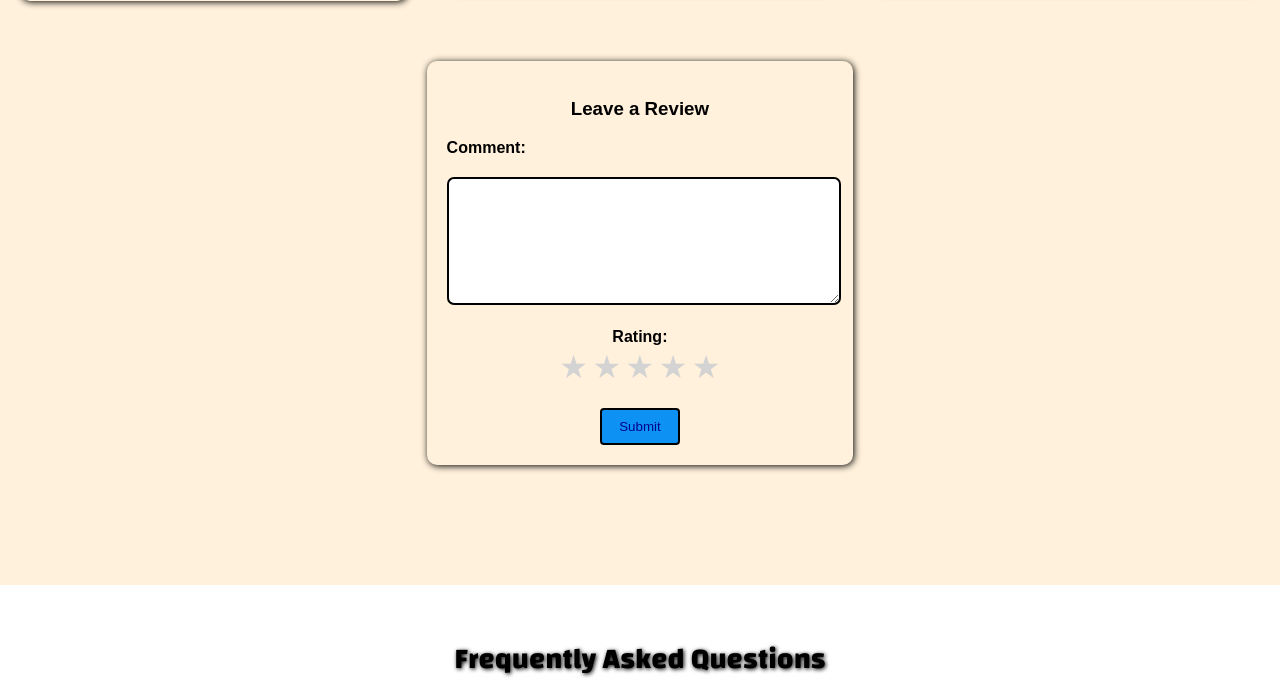
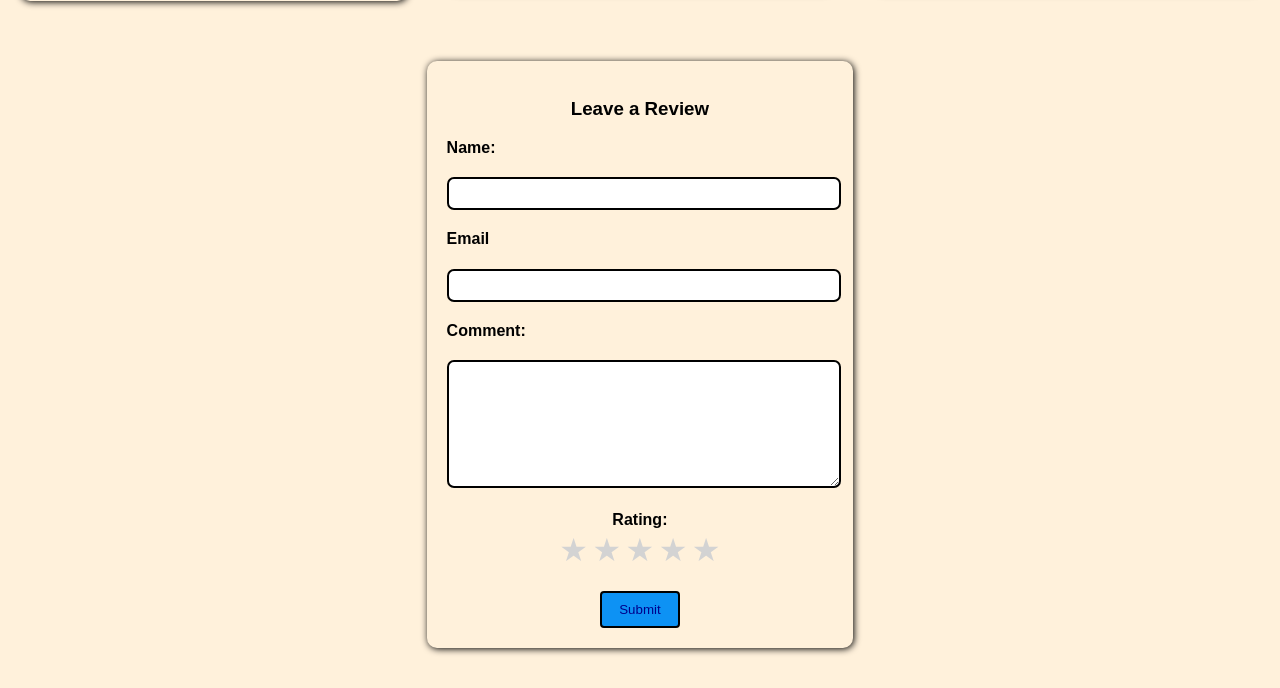
Before and after one commit to ErblinSyla/UEB25_Gr1, a PHP site: page /admission.php in a window 1280 px wide. Shown: the part 3460-4148 px from the top of the page. Run offline with PHP 8.4, Linux system fonts and the light colour scheme; some web fonts are replaced.

Commit message:
Modifikimi i formes Review me Regex dhe OOP

```diff
--- a/admission.css
+++ b/admission.css
@@ -534,6 +534,17 @@ td {
     margin-bottom: 6px;
 }
 
+.form-div input{
+    width: 100%;
+    border-radius: 7px;
+    border: 2px solid black;
+    min-height: 27px;
+}
+
+.form-div input:focus {
+    border: 2px solid red;
+}
+
 .form-div textarea{
     width: 100%;
     min-height: 120px;
--- a/admission.php
+++ b/admission.php
@@ -1,3 +1,53 @@
+<?php
+$name = $email = $comment = "";
+$errors = [];
+
+if ($_SERVER["REQUEST_METHOD"] == "POST") {
+    $name = trim($_POST["name"]);
+    $email = trim($_POST["email"]);
+    $comment = trim($_POST["comment"]);
+
+    if (!preg_match("/^[a-zA-ZëËçÇáàéèËÏîÎÜüÙùËÄäÖö\s]{2,50}$/", $name)) {
+        $errors[] = "Emri nuk është i vlefshëm (vetëm shkronja, 2-50 karaktere).";
+    }
+
+    if (!filter_var($email, FILTER_VALIDATE_EMAIL)) {
+        $errors[] = "Email-i nuk është i vlefshëm.";
+    }
+
+    if (!preg_match("/^.{5,500}$/s", $comment)) {
+        $errors[] = "Komenti duhet të ketë të paktën 5 karaktere.";
+    }
+
+    if (empty($errors)) {
+        $review = new ReviewFormData($name, $email, $comment);
+        $successMessage = $review->display();
+    } else {
+        echo "<script>alert('Gabim në plotësim! Kontrolloni të dhënat.');</script>";
+    }
+}
+
+class ReviewFormData
+{
+    public $name;
+    public $email;
+    public $comment;
+
+    function __construct($name, $email, $comment)
+    {
+        $this->name = $name;
+        $this->email = $email;
+        $this->comment = $comment;
+    }
+
+    function display()
+    {
+        return "Name: " . htmlspecialchars($this->name) . "<br>Email: " . htmlspecialchars($this->email) . "<br>Comment: " . nl2br(htmlspecialchars($this->comment));
+    }
+}
+?>
+
+
 <!DOCTYPE html>
 <html lang="en">
 
@@ -373,10 +423,14 @@
                     <div class="row">
                         <div class="col-12">
                             <div class="form-div reveal">
-                                <form>
+                                <form method="POST" action="">
                                     <h3>Leave a Review</h3>
+                                    <h4>Name:</h4>
+                                    <input type="text" name="name" value="<?= htmlspecialchars($name) ?>">
+                                    <h4>Email</h4>
+                                    <input type="email" name="email" value="<?= htmlspecialchars($email) ?>">
                                     <h4>Comment:</h4>
-                                    <textarea id="comment-input"></textarea>
+                                    <textarea id="comment-input" name="comment"><?= htmlspecialchars($comment) ?></textarea>
                                     <h4 class="rating-h4">Rating:</h4>
                                     <div class="clickable-rating">
                                         <span data-value="1">★</span>
@@ -385,7 +439,20 @@
                                         <span data-value="4">★</span>
                                         <span data-value="5">★</span>
                                     </div>
-                                    <button type="button" onclick="formFilled()">Submit</button>
+                                    <button type="submit">Submit</button>
+                                    <?php if (!empty($errors)) : ?>
+                                        <div style="color: red; margin-top: 10px;">
+                                            <?php foreach ($errors as $error) : ?>
+                                                <div><?= $error ?></div>
+                                            <?php endforeach; ?>
+                                        </div>
+                                    <?php endif; ?>
+
+                                    <?php if (!empty($successMessage)) : ?>
+                                        <div style="color: green; margin-top: 10px;">
+                                            <?= $successMessage ?>
+                                        </div>
+                                    <?php endif; ?>
                                 </form>
                             </div>
                         </div>
```
